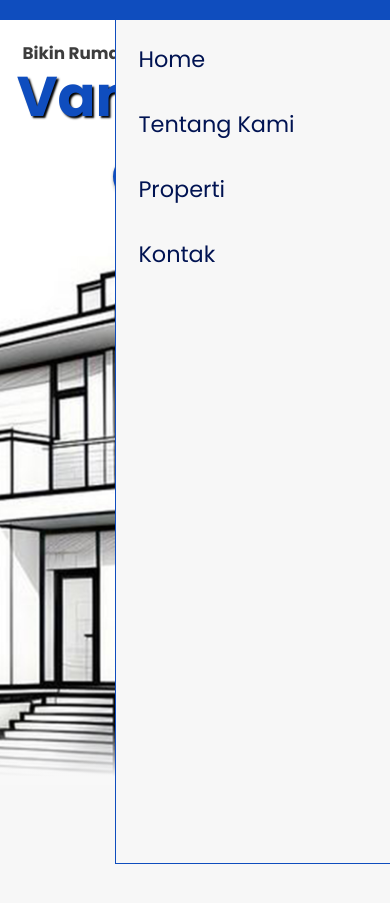
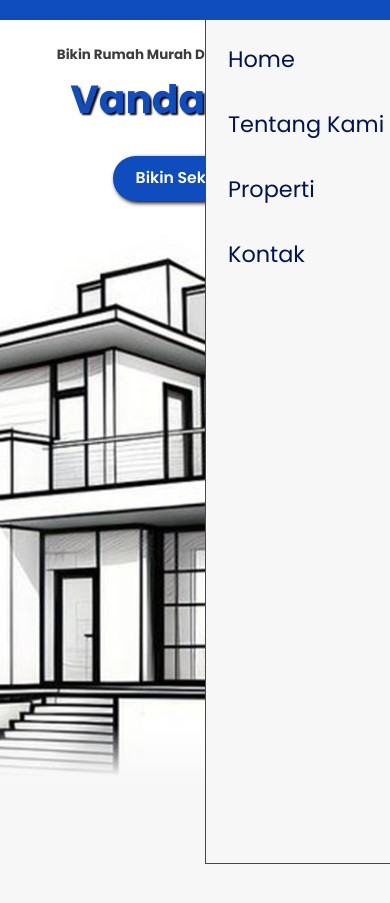
Before and after one commit to DevandaGalih/VandaProps, a plain HTML site: page index.html in a window 390 px wide. Both pictures are taken after a click on the link 350 px from the left and 39 px from the top of the page. Shown: the part 59-962 px from the top of the page. Drawn offline with nearby package versions, Linux system fonts and the light colour scheme.

Commit message:
Add files via upload

```diff
--- a/CSS/style.css
+++ b/CSS/style.css
@@ -48,10 +48,6 @@ body {
 }
 
 /* Main Navbar */
-
-.navbar .navbar-nav {
-  margin-right: 10rem;
-}
 
 .navbar .navbar-nav a {
   color: #ffffff;
@@ -210,7 +206,7 @@ body {
     top: 100%;
     right: -100%;
     background-color: #f7f7f7;
-    width: 37rem;
+    width: 30rem;
     height: 100vh;
     border-left: 1px solid var(--primary);
     border-bottom: 1px solid var(--primary);
@@ -218,7 +214,7 @@ body {
   }
 
   .navbar .navbar-nav.active {
-    right: -40%;
+    right: 0;
   }
 
   .navbar .navbar-nav a {
@@ -268,7 +264,7 @@ body {
   }
 
   .navbar .navbar-nav {
-    width: 25rem;
+    width: 30rem;
   }
 
   .navbar .navbar-nav.active {
@@ -282,7 +278,7 @@ body {
 
 /* Mobile */
 
-@media (max-width: 450px) {
+@media (max-width: 470px) {
   html {
     font-size: 70%;
   }
@@ -290,6 +286,42 @@ body {
     padding: 2rem;
   }
   .navbar .navbar-nav {
-    width: 25rem;
+    width: 29rem;
+  }
+
+  .hero .content h1 {
+    font-size: 1.5rem;
+    margin-top: 3rem;
+  }
+
+  .hero .content h2 {
+    font-size: 4.5rem;
   }
 }
+
+/* Mini Mobile */
+
+@media (max-width: 405px) {
+  html {
+    font-size: 70%;
+  }
+  .navbar {
+    padding: 2rem;
+  }
+  .navbar .navbar-nav {
+    width: 27rem;
+  }
+
+  .hero .content {
+    margin: 0.2rem;
+  }
+
+  .hero .content h1 {
+    font-size: 1.2rem;
+    margin-top: 7rem;
+  }
+
+  .hero .content h2 {
+    font-size: 3.5rem;
+  }
+}
```
